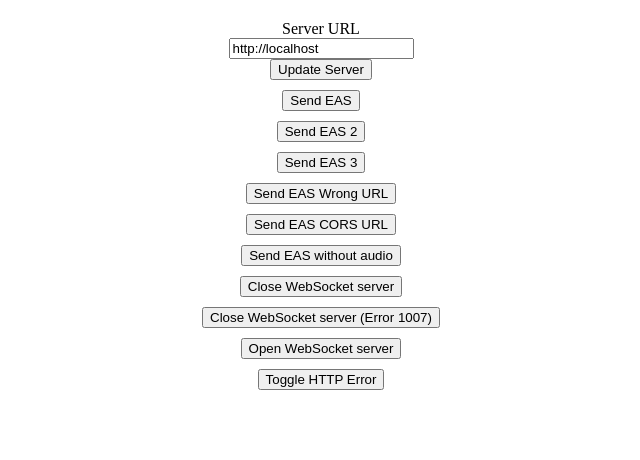
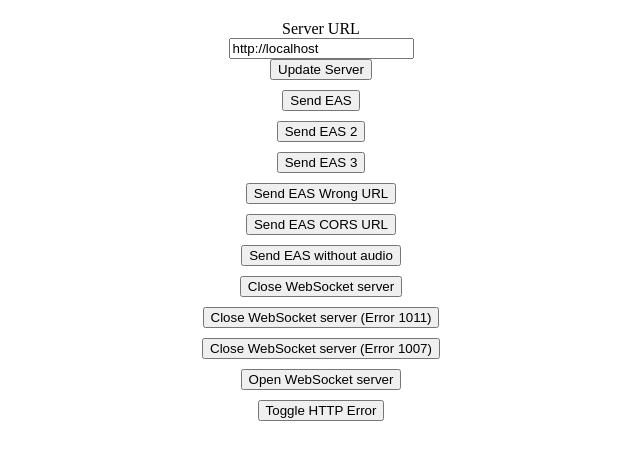
Before and after one commit to mainendra/m-wss, a website: page client.html in a window 1280 px wide. Shown: the whole page, without its empty margins (319-959 px from the left). Drawn offline with Linux system fonts and the light colour scheme.

Commit message:
Added error code 1011

```diff
--- a/client.html
+++ b/client.html
@@ -34,6 +34,9 @@
         function closeWSSWithError1007() {
             fetch('/closewss?error=1007').then(() => alert('WebSocket server closed'));
         }
+        function closeWSSWithError1011() {
+            fetch('/closewss?error=1011').then(() => alert('WebSocket server closed'));
+        }
         function openWSS() {
             fetch('/openwss').then(() => alert('WebSocket server opened'));
         }
@@ -69,6 +72,7 @@
         <button id="send-eas" onclick="sendMessageCORSUrl()">Send EAS CORS URL</button>
         <button id="send-eas-no-audio" onclick="sendMessageNoAudio()">Send EAS without audio</button>
         <button id="close-wss" onclick="closeWSS()">Close WebSocket server</button>
+        <button id="close-wss" onclick="closeWSSWithError1011()">Close WebSocket server (Error 1011)</button>
         <button id="close-wss" onclick="closeWSSWithError1007()">Close WebSocket server (Error 1007)</button>
         <button id="open-wss" onclick="openWSS()">Open WebSocket server</button>
         <button id="toggle-error" onclick="toggleError()">Toggle HTTP Error</button>
```
